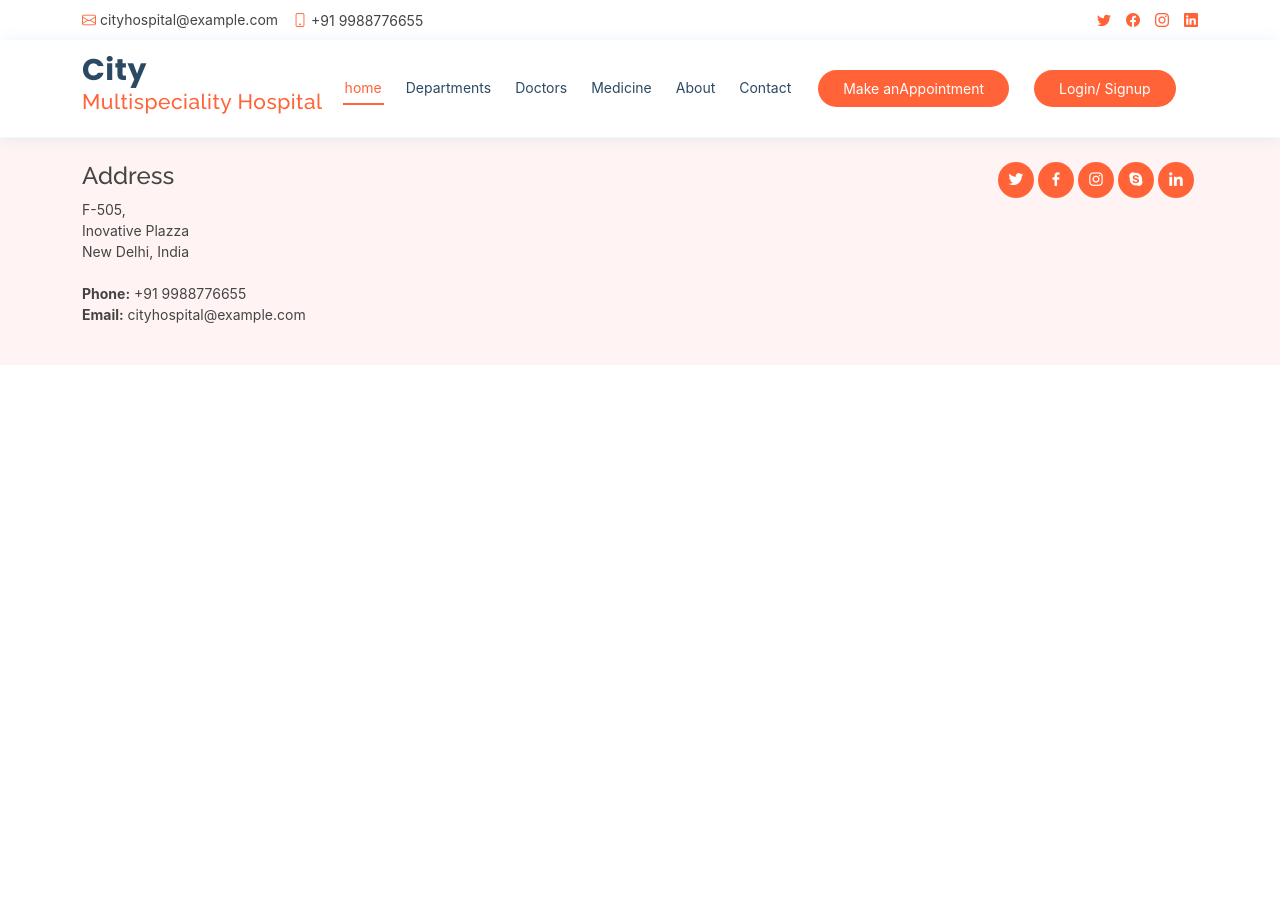
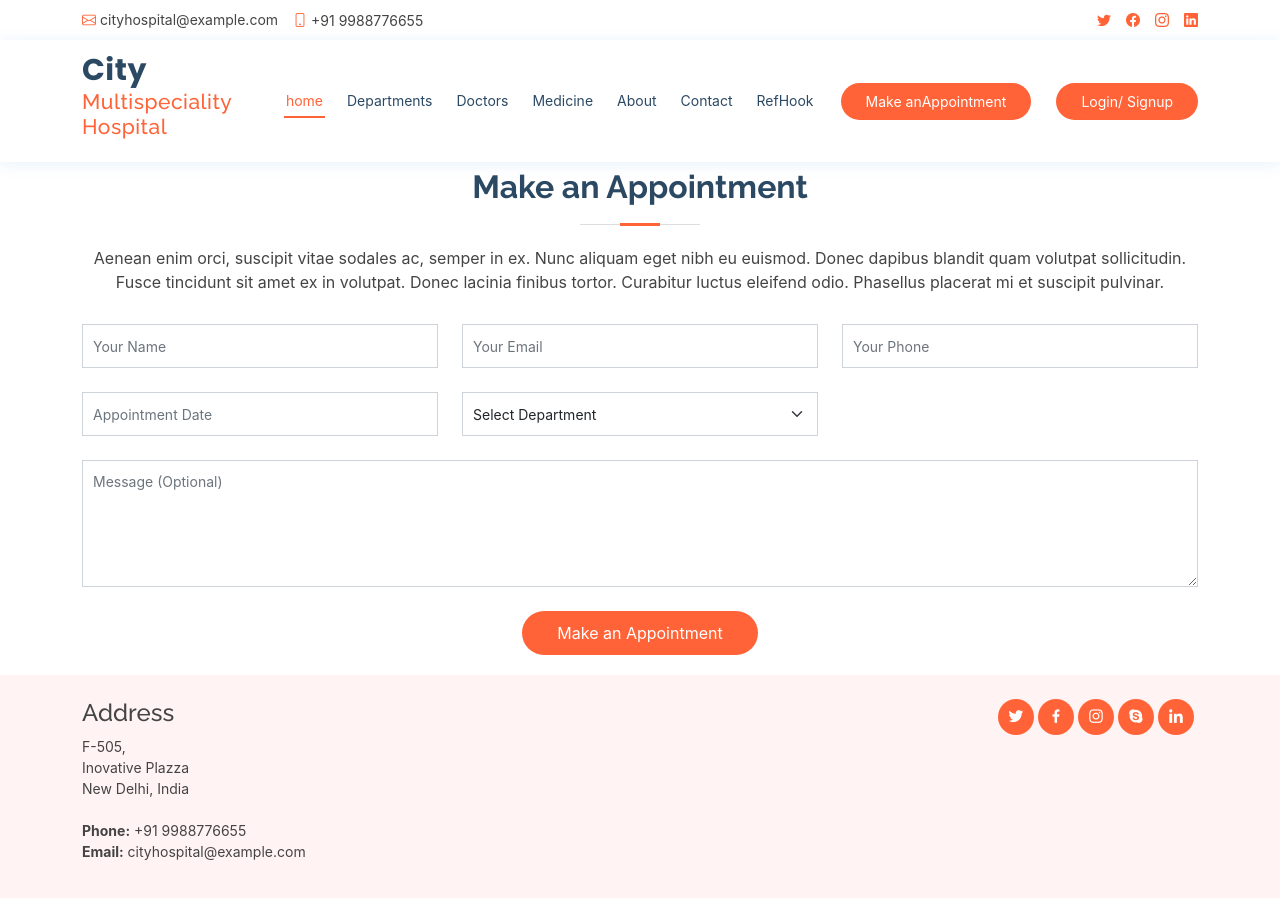
Before and after one commit to mohitzalavadiya/cityhospital, a React (Create React App) app: page /appointment in a window 1280 px wide. Shown: the top 898 px of the page. Before the commit the page ends 800 px from the top, so only its background shows below. Built offline with nearby package versions, Linux system fonts and the light colour scheme.

Commit message:
with reset

```diff
--- a/City_Multispeciality_Hospital/City_Multispeciality_Hospital/pages/appointment.html
+++ b/City_Multispeciality_Hospital/City_Multispeciality_Hospital/pages/appointment.html
@@ -65,6 +65,7 @@
       </div>
     </header>
   </div>
+  <main id="main">
   <section id="appointment" class="appointment">
     <div class="container">
 
--- a/src/App.js
+++ b/src/App.js
@@ -3,6 +3,7 @@ import Footer from "./components/Footer";
 import Header from "./components/Header";
 import Refhook from "./components/Refexample/Refhook";
 import About from "./container/departments/About";
+import Appointment from "./container/departments/Appointment";
 import Contact from "./container/departments/Contact";
 import Departments from "./container/departments/Departments";
 import Doctors from "./container/departments/Doctors";
@@ -24,6 +25,7 @@ function App() {
       <Route path ="/login" exact component={Login}/>
       <Route path ="/medicine" exact component={Medicine}/>
       <Route path= "/refhook" exact component={Refhook}/>
+      <Route path="/appointment" exact component={Appointment}/>
     </Switch>
 
     <Footer/>
--- a/src/components/Header.js
+++ b/src/components/Header.js
@@ -49,10 +49,13 @@ function Header(props) {
                                 <li>
                                 <NavLink className="nav-link scrollto" to="/contact">Contact</NavLink>
                                 </li>
+                                <li>
+                                <NavLink className="nav-link scrollto"  to="/refhook">RefHook</NavLink>
+                                </li>
                             </ul>
                             <i className="bi bi-list mobile-nav-toggle" />
                         </nav>
-                        <NavLink to="/refhook" className="appointment-btn scrollto"><span className="d-none d-md-inline">Make an</span>
+                        <NavLink className="appointment-btn scrollto" to="/appointment"><span className="d-none d-md-inline">Make an</span>
                             Appointment</NavLink>
                         <NavLink to="/login" className="appointment-btn scrollto">
                             <span className="d-none d-md-inline">Login/ Signup</span>
--- a/src/container/Login.js
+++ b/src/container/Login.js
@@ -1,5 +1,5 @@
 import React, { useState } from 'react';
-import  * as yup from 'yup';
+import * as yup from 'yup';
 import { useFormik, Formik, Form } from 'formik';
 
 function Login(props) {
@@ -9,23 +9,23 @@ function Login(props) {
 
   let schemaobj, intival;
 
-  if(login === "Login"){
+  if (login === "Login") {
     schemaobj = {
-      email: yup.string().required("please enter your email id").email("please enter valid email id"),
-      password: yup.string().required("please enter password")
+      email: yup.string().required("required").email("please enter valid email id"),
+      password: yup.string().min(6, "minimum 6 character required").required("required")
     }
-    intival =  {
+    intival = {
       email: '',
       password: ''
     }
-  }else if(login === "signup"){
+  } else if (login === "signup") {
     schemaobj = {
-      name : yup.string().required("please enter your name"),
-      email: yup.string().required("please enter your email id").email("please enter valid email id"),
-      password: yup.string().required("please enter password")
+      name: yup.string().required("required"),
+      email: yup.string().required("required").email("please enter valid email id"),
+      password: yup.string().min(6, "minimum 6 character required").required("required")
     }
-    intival =  {
-      name : '',
+    intival = {
+      name: '',
       email: '',
       password: ''
     }
@@ -34,14 +34,24 @@ function Login(props) {
   let schema = yup.object().shape(schemaobj);
 
   const formikobj = useFormik({
-    initialValues:intival,
+    initialValues: intival,
     validationSchema: schema,
-    onSubmit: values => {
+
+    enableReinitialize: true,
+    onSubmit: (values, action) => {
       alert(JSON.stringify(values, null, 2));
+      action.resetForm()
     },
   });
 
-  const { handleSubmit, handleChange, errors, handleBlur, touched } = formikobj
+  const handleSubmitData = () => {
+    console.log(values);
+    formikobj.resetForm()
+    formikobj.setValues({});
+    console.log(values);
+  }
+
+  const { handleSubmit, handleChange, errors, handleBlur, touched, values } = formikobj
 
 
   return (
@@ -61,8 +71,8 @@ function Login(props) {
 
 
         </div>
-        <Formik values={formikobj}>
-          <Form onSubmit={handleSubmit} action method="post" role="form" className="php-email-form">
+        <Formik initialValues={intival} values={formikobj}>
+          <Form onSubmit={handleSubmit} className="php-email-form">
 
             {
               reset ?
@@ -73,16 +83,16 @@ function Login(props) {
                   :
                   <div className="row">
                     <div className="col-md-4 form-group">
-                      <input type="text" name="name" className="form-control" id="name" placeholder="Your Name" onChange={handleChange} onBlur={handleBlur}/>
-                      <p>{errors.name && touched.name ? errors.name : ''}</p>
+                      <input type="text" name="name" className="form-control" id="name" placeholder="Your Name" onChange={handleChange} onBlur={handleBlur} value={values.name} />
+                      <p className='text-danger'>{errors.name && touched.name ? errors.name : ''}</p>
 
                     </div>
                   </div>
             }
             <div className="row">
               <div className="col-md-4 form-group mt-3 mt-md-0">
-                <input type="email" className="form-control" name="email" id="email" placeholder="Your Email" onChange={handleChange} onBlur={handleBlur}/>
-                <p>{errors.email && touched.email ? errors.email : ''}</p>
+                <input type="email" className="form-control" name="email" id="email" placeholder="Your Email" onChange={handleChange} onBlur={handleBlur} value={values.email} />
+                <p className='text-danger'>{errors.email && touched.email ? errors.email : ''}</p>
 
               </div>
             </div>
@@ -93,8 +103,8 @@ function Login(props) {
                 :
                 <div className="row">
                   <div className="col-md-4 form-group mt-3 mt-md-0">
-                    <input type="password" className="form-control" name="password" id="password" placeholder="Your password" onChange={handleChange} onBlur={handleBlur}/>
-                  <p>{errors.password && touched.password ? errors.password : ''}</p>
+                    <input type="password" className="form-control" name="password" id="password" placeholder="Your password" onChange={handleChange} onBlur={handleBlur} value={values.password} />
+                    <p className='text-danger'>{errors.password && touched.password ? errors.password : ''}</p>
                   </div>
                 </div>
 
--- /dev/null
+++ b/src/container/departments/Appointment.js
@@ -0,0 +1,71 @@
+import React from 'react';
+import * as yup from 'yup';
+
+function Appointment(props) {
+
+
+    let schema = yup.object().shape({
+        name: yup.string().required("required"),
+        email: yup.string().email("please enter valid email id").required("required"),
+        phone :yup.number().required("required")
+      });
+
+    return (
+        <main id="main">
+            <section id="appointment" className="appointment">
+                <div className="container">
+                    <div className="section-title">
+                        <h2>Make an Appointment</h2>
+                        <p>Aenean enim orci, suscipit vitae sodales ac, semper in ex. Nunc aliquam eget nibh eu euismod. Donec dapibus
+                            blandit quam volutpat sollicitudin. Fusce tincidunt sit amet ex in volutpat. Donec lacinia finibus tortor.
+                            Curabitur luctus eleifend odio. Phasellus placerat mi et suscipit pulvinar.</p>
+                    </div>
+                    <form action method="post" role="form" className="php-email-form">
+                        <div className="row">
+                            <div className="col-md-4 form-group">
+                                <input type="text" name="name" className="form-control" id="name" placeholder="Your Name" data-rule="minlen:4" data-msg="Please enter at least 4 chars" />
+                                <div className="validate" />
+                            </div>
+                            <div className="col-md-4 form-group mt-3 mt-md-0">
+                                <input type="email" className="form-control" name="email" id="email" placeholder="Your Email" data-rule="email" data-msg="Please enter a valid email" />
+                                <div className="validate" />
+                            </div>
+                            <div className="col-md-4 form-group mt-3 mt-md-0">
+                                <input type="tel" className="form-control" name="phone" id="phone" placeholder="Your Phone" data-rule="minlen:4" data-msg="Please enter at least 4 chars" />
+                                <div className="validate" />
+                            </div>
+                        </div>
+                        <div className="row">
+                            <div className="col-md-4 form-group mt-3">
+                                <input type="datetime" name="date" className="form-control datepicker" id="date" placeholder="Appointment Date" data-rule="minlen:4" data-msg="Please enter at least 4 chars" />
+                                <div className="validate" />
+                            </div>
+                            <div className="col-md-4 form-group mt-3">
+                                <select name="department" id="department" className="form-select">
+                                    <option value>Select Department</option>
+                                    <option value="Department 1">Department 1</option>
+                                    <option value="Department 2">Department 2</option>
+                                    <option value="Department 3">Department 3</option>
+                                </select>
+                                <div className="validate" />
+                            </div>
+                        </div>
+                        <div className="form-group mt-3">
+                            <textarea className="form-control" name="message" rows={5} placeholder="Message (Optional)" defaultValue={""} />
+                            <div className="validate" />
+                        </div>
+                        <div className="mb-3">
+                            <div className="loading">Loading</div>
+                            <div className="error-message" />
+                            <div className="sent-message">Your appointment request has been sent successfully. Thank you!</div>
+                        </div>
+                        <div className="text-center"><button type="submit">Make an Appointment</button></div>
+                    </form>
+                </div>
+            </section>
+        </main>
+
+    );
+}
+
+export default Appointment;
```
